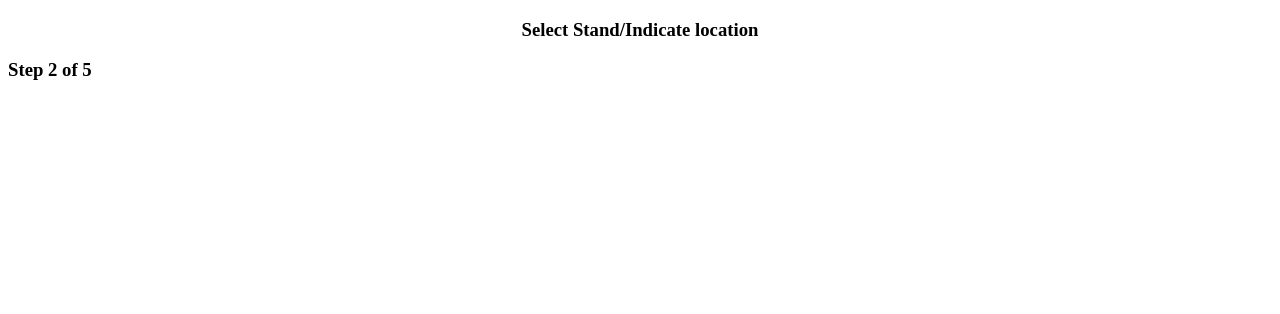
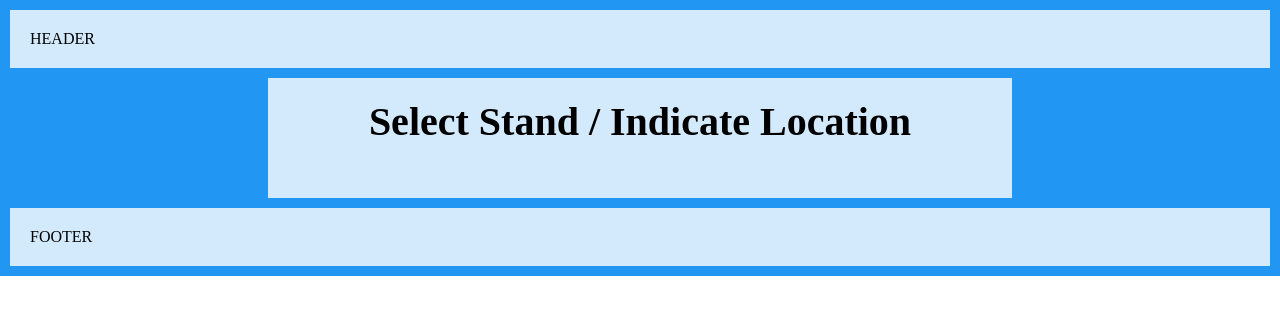
Before and after one commit to meyeroliver/webster, a website: page map.html in a window 1280 px wide. Drawn offline with Linux system fonts and the light colour scheme; some packages are replaced by stand-ins of ours.

Commit message:
setup layout for map.html

```diff
--- a/map.html
+++ b/map.html
@@ -1,17 +1,33 @@
 <!DOCTYPE html>
 <html>
-    <head>
-        <link rel="stylesheet" href="style.css">
 
-        <meta charset="UTF-8">
-        <meta name="viewport" content="width=device-width, initial-scale=1.0">
+<head>
+    <link rel="stylesheet" href="/styles/index.css">
 
-        <script type='text/javascript' src='/js/knockout-3.5.0rc2.js'></script>
-        <script type="text/javascript" src="/js/knockout.mapping-latest.js"></script>
-        <script type="text/javascript" src="https://maps.googleapis.com/maps/api/js?key=AIzaSyDdvzLjlcHEChG4V_IXeuYiIQAYY8POAY4&sensor=false"></script>
+    <meta charset="UTF-8">
+    <meta name="viewport" content="width=device-width, initial-scale=1, shrink-to-fit=no">
 
-    </head>
-    <body>
+    <!-- <script type='text/javascript' src='/js/knockout-3.5.0rc2.js'></script>
+    <script type="text/javascript" src="/js/knockout.mapping-latest.js"></script>
+
+    -->
+    <script type="text/javascript"
+        src="https://maps.googleapis.com/maps/api/js?key=AIzaSyDdvzLjlcHEChG4V_IXeuYiIQAYY8POAY4&sensor=false"></script>
+
+</head>
+
+<body>
+    <div class="grid-container">
+
+        <div class="header">HEADER</div>
+        <div class="main">
+            <h2 class="page-description">Select Stand / Indicate Location</h2>
+        </div>
+        <div class="footer">FOOTER</div>
+    </div>
+</body>
+
+<!--     <body>
         <div data-bind="visible:page()===2">
             <div class="page-header">
                 <h3 style="text-align: center">Select Stand/Indicate location</h3>
@@ -23,4 +39,6 @@
         </div>
 
     </body>
+ -->
+
 </html>
--- a/styles/index.css
+++ b/styles/index.css
@@ -101,6 +101,10 @@ body {
   }
 }
 
+.page-description {
+  margin-top: 0px
+}
+
 h2 {
   text-align: center;
   font-size: 2.5em;
```
Also changed, not shown: index.html (+1 -1 lines).
